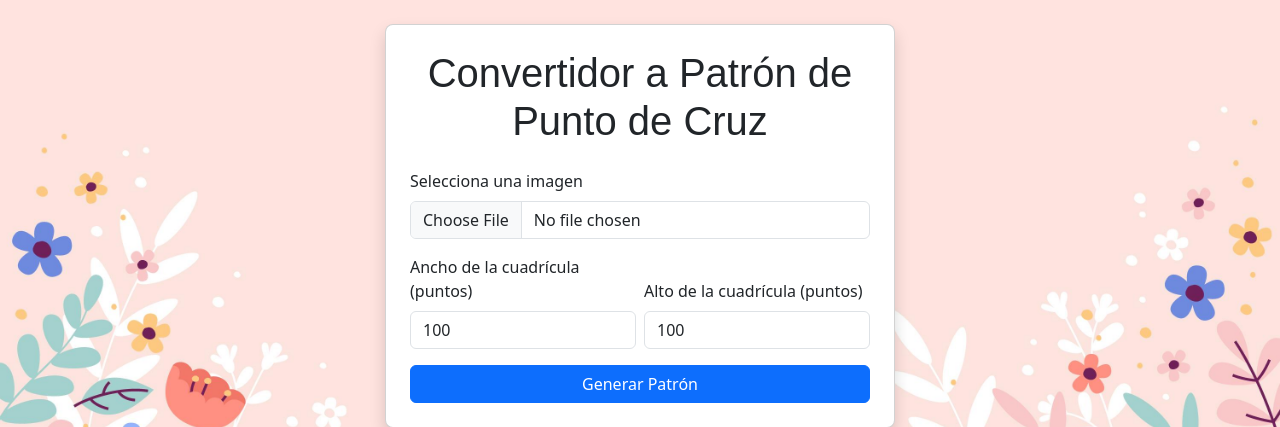
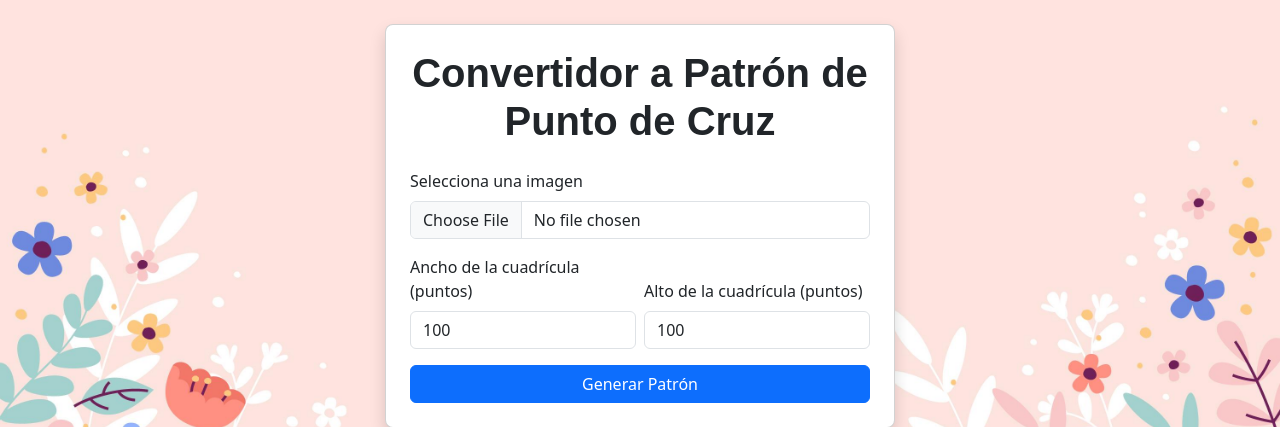
Before and after one commit to Diiegho97/Generador-punto-de-cruz, a PHP site: page / in a window 1280 px wide. Shown: the top 427 px of the page. Run offline with PHP 8.4, Linux system fonts and the light colour scheme; some web fonts are replaced.

Commit message:
arreglando errores de moviles

```diff
--- a/app/views/formulario.php
+++ b/app/views/formulario.php
@@ -22,7 +22,7 @@
                     <style>
                         h1 {
                         font-family: "Story Script", sans-serif;
-                        font-weight: 400;
+                        font-weight: 600;
                         font-style: normal;
                         }
                     </style>
```
